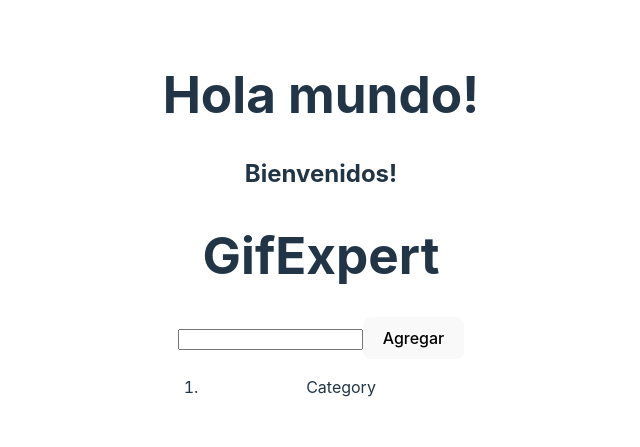
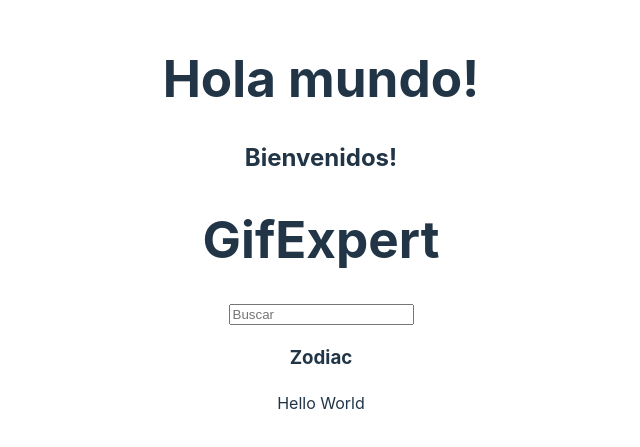
Before and after one commit to kennydiaz1/EyA2_Homeworks, a React (Vite) app in the folder Clase1_React_Vite/: page / in a window 1280 px wide. Shown: the part 177-624 px from the top of the page, without its empty margins (319-959 px from the left). Built offline with nearby package versions, Linux system fonts and the light colour scheme; no server answers.

Commit message:
Commit de copia antes de los cambios

```diff
--- a/Clase1_React_Vite/src/components/componentApp.jsx
+++ b/Clase1_React_Vite/src/componentApp.jsx
@@ -1,5 +1,6 @@
 import { useState } from "react";
-import {AddCategory, GifGrid} from "./components";
+import {AddCategory} from "./components/AddCategory";
+import {GifGrid} from "./components/GifGrid";
 
 export const GifExpertApp = () => {
 
@@ -20,7 +21,7 @@ export const GifExpertApp = () => {
             categories.map(
                 (category, key) =>
                 {
-                 <GifGrid key={key} category={category} />
+                 return <GifGrid key={key} category={category} />
                 }
             )
         }
--- a/Clase1_React_Vite/src/components/GifGrid.jsx
+++ b/Clase1_React_Vite/src/components/GifGrid.jsx
@@ -1,11 +1,22 @@
-import { useEffect } from "react"
+const getGifs = async(category) => {
+    const url = `https://api.giphy.com/v1/gifs/search?api_key=hWmQQMyLyCamhWCxD8sdkmGTrALeCKSK&q=${category}&limit=25&offset=0&rating=g&lang=en&bundle=messaging_non_clips`
+    const resp = await fetch(url);
+    const {data} = await resp.json();
+    const gifs = data.map( img => {
+        return {
+            id: img.id,
+            title: img.title,
+            url: img.images.downsized_medium.url
+        }
+    })
+
+    return gifs
+}
+
 
 export const GifGrid = ({category}) => {
 
-    useEffect(() => {
-    console.log(category)
-    }, [])
-
+   getGifs(category)
 
     return (
         <>
@@ -14,3 +25,5 @@ export const GifGrid = ({category}) => {
         </>
     )
 }
+
+export default GifGrid;
--- a/Clase1_React_Vite/src/main.jsx
+++ b/Clase1_React_Vite/src/main.jsx
@@ -2,7 +2,8 @@ import React from 'react'
 import ReactDOM from 'react-dom/client'
 import App from './App'
 import './index.css'
-import FirstApp_Challenge11 from './FirstApp_Challenge11'
+import GifExpertApp  from './componentApp'
+
 
 
 
@@ -10,6 +11,6 @@ import FirstApp_Challenge11 from './FirstApp_Challenge11'
 ReactDOM.createRoot(document.getElementById('root')).render(
   <React.StrictMode>
     <App />
-    <FirstApp_Challenge11 title = 'Fist App Challenge 11' />
+    <GifExpertApp title = 'Gift App' />
   </React.StrictMode>,
 )
```
